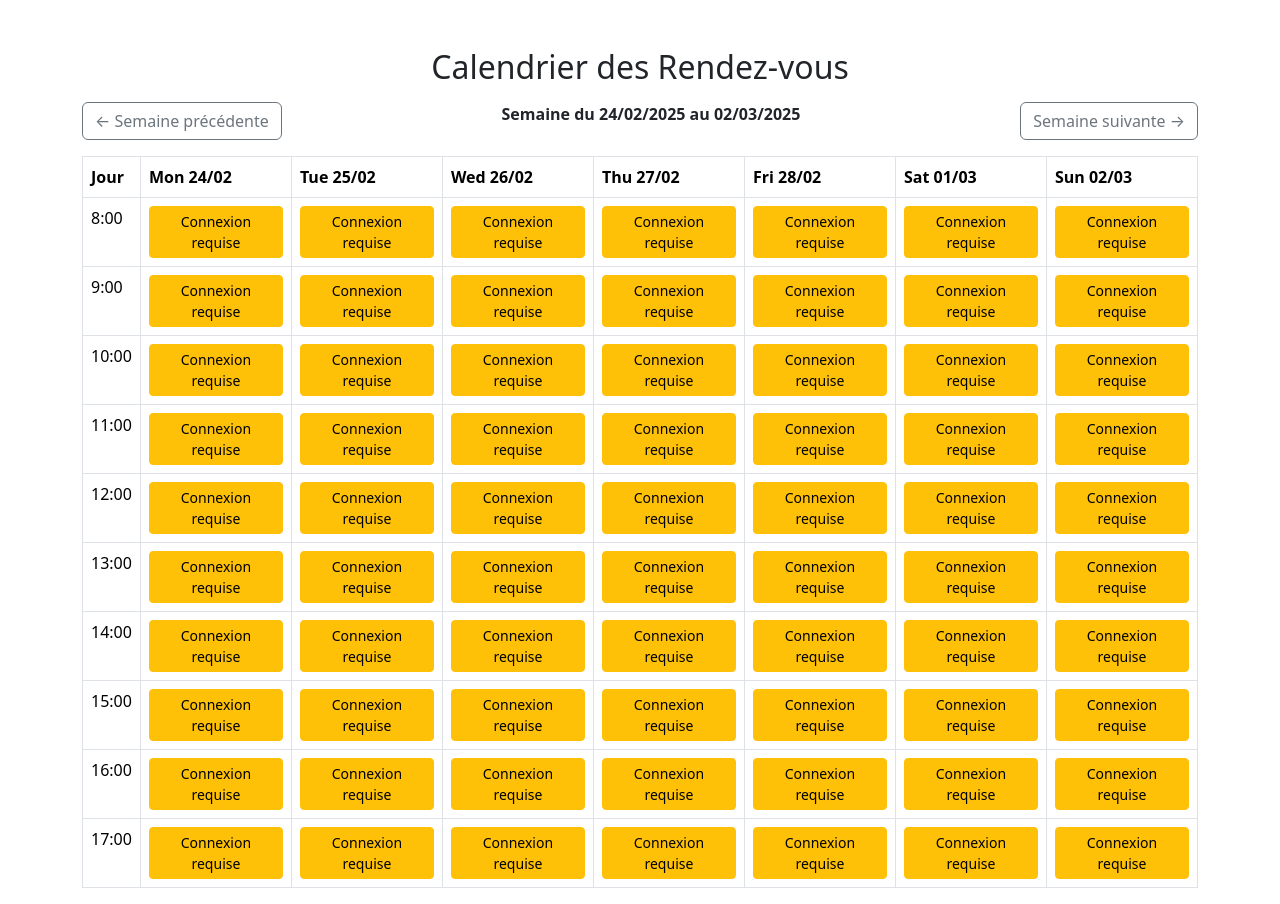
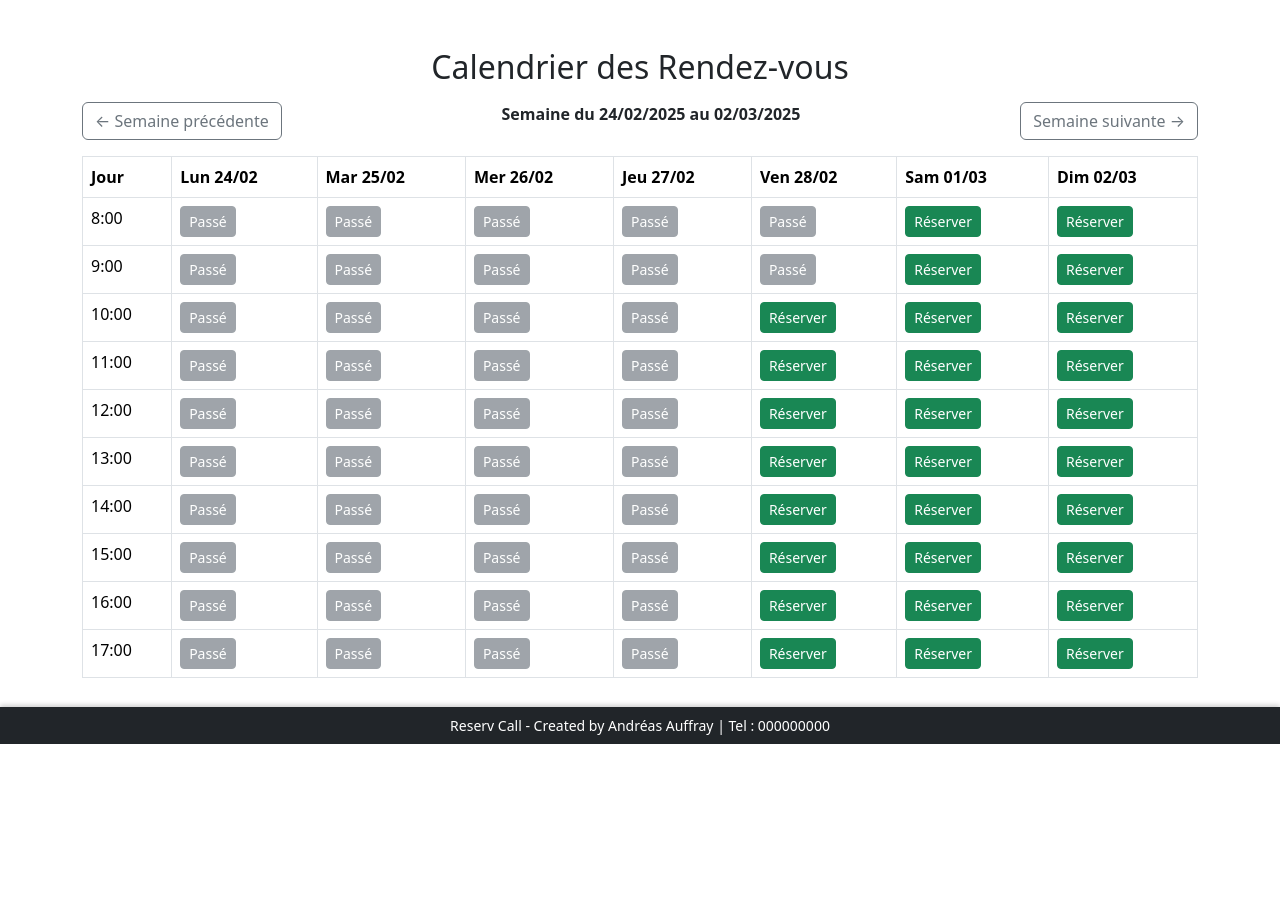
Before and after one commit to andreasAuffray/RESERV-CAL, a PHP site: page / in a window 1280 px wide. Shown: the part 56-960 px from the top of the page. After the commit the page ends 800 px from the top, so only its background shows below. Run offline with PHP 8.4, Linux system fonts and the light colour scheme; tables that the repository leaves empty or names only in its code hold one stand-in row (values such as "Sample post").

Commit message:
fix: :art: mise en page
mise en page + credit en bas de page

```diff
--- a/src/index.php
+++ b/src/index.php
@@ -35,6 +35,9 @@ $dimanche = date("Y-m-d", strtotime('sunday this week', strtotime($dateActuelle)
 
 $semainePrecedente = date("Y-m-d", strtotime("-1 week", strtotime($lundi)));
 $semaineSuivante = date("Y-m-d", strtotime("+1 week", strtotime($lundi)));
+
+// Tableau des jours de la semaine en français
+$joursFrancais = ["Lun", "Mar", "Mer", "Jeu", "Ven", "Sam", "Dim"];
 ?>
 
 <div class="container mt-5">
@@ -50,7 +53,7 @@ $semaineSuivante = date("Y-m-d", strtotime("+1 week", strtotime($lundi)));
         <tr>
             <th>Jour</th>
             <?php for ($i = 0; $i < 7; $i++): ?>
-                <th><?= date("D d/m", strtotime("+$i day", strtotime($lundi))) ?></th>
+                <th><?= $joursFrancais[date("N", strtotime("+$i day", strtotime($lundi))) - 1] . " " . date("d/m", strtotime("+$i day", strtotime($lundi))) ?></th>
             <?php endfor; ?>
         </tr>
 
@@ -62,12 +65,25 @@ $semaineSuivante = date("Y-m-d", strtotime("+1 week", strtotime($lundi)));
                     $date = date("Y-m-d", strtotime("+$i day", strtotime($lundi)));
                     $heureFormat = str_pad($heure, 2, "0", STR_PAD_LEFT) . ":00:00";
 
+                    // Comparaison de la date et heure du créneau avec l'heure actuelle
+                    $currentDateTime = new DateTime();
+                    $slotDateTime = new DateTime("$date $heureFormat");
+
+                    // Vérification si le créneau est dans le passé
+                    $isPastSlot = $slotDateTime < $currentDateTime;
+
+                    // Vérification si le créneau est réservé
                     $stmt = $pdo->prepare("SELECT COUNT(*) FROM reservations WHERE date_rdv = ? AND heure_rdv = ?");
                     $stmt->execute([$date, $heureFormat]);
                     $estReserve = $stmt->fetchColumn();
                     ?>
                     <td>
-                        <?php if ($isConnected): ?>
+                        <?php if ($isPastSlot): ?>
+                            <!-- Affichage du créneau passé pour tout le monde -->
+                            <button class="btn btn-secondary btn-sm" disabled>Passé</button>
+
+                        <?php elseif ($isConnected): ?>
+                            <!-- Si l'utilisateur est connecté -->
                             <?php if ($estReserve): ?>
                                 <button class="btn btn-danger btn-sm" disabled>Réservé</button>
                             <?php else: ?>
@@ -79,8 +95,14 @@ $semaineSuivante = date("Y-m-d", strtotime("+1 week", strtotime($lundi)));
                                     <button type="submit" class="btn btn-success btn-sm">Réserver</button>
                                 </form>
                             <?php endif; ?>
+
                         <?php else: ?>
-                            <a href="login.php" class="btn btn-warning btn-sm">Connexion requise</a>
+                            <!-- Si l'utilisateur n'est pas connecté, on garde le bouton "Réserver" mais il redirige vers login -->
+                            <form action="login.php" method="GET">
+                                <input type="hidden" name="redirect" value="index.php?date=<?= $date ?>&heure=<?= $heureFormat ?>">
+                                <button type="submit" class="btn btn-success btn-sm">Réserver</button>
+                            </form>
+
                         <?php endif; ?>
                     </td>
                 <?php endfor; ?>
@@ -88,5 +110,6 @@ $semaineSuivante = date("Y-m-d", strtotime("+1 week", strtotime($lundi)));
         <?php endfor; ?>
     </table>
 </div>
+
 </body>
 </html>
--- a/src/login.php
+++ b/src/login.php
@@ -27,7 +27,7 @@ if ($_SERVER['REQUEST_METHOD'] === 'POST') {
             if ($user['is_verified'] == 1) {
                 // Si activé, on connecte l'utilisateur
                 $_SESSION['id'] = $user['id'];
-                header('Location: index.php');
+                header('Location: profil.php');
                 exit();
             } else {
                 // Si le compte n'est pas activé
--- a/src/navbar.php
+++ b/src/navbar.php
@@ -33,3 +33,15 @@
         </div>
     </nav>
 </header>
+
+
+<footer class="fixed-bottom bg-dark text-white text-center py-2">
+    <span>Reserv Call - Created by Andréas Auffray | Tel : 000000000</span>
+</footer>
+
+<style>
+    footer {
+        font-size: 14px;
+        box-shadow: 0 -2px 5px rgba(0, 0, 0, 0.2);
+    }
+</style>
```
Also changed, not shown: src/mes_rdv.php (+22 -1 lines).
